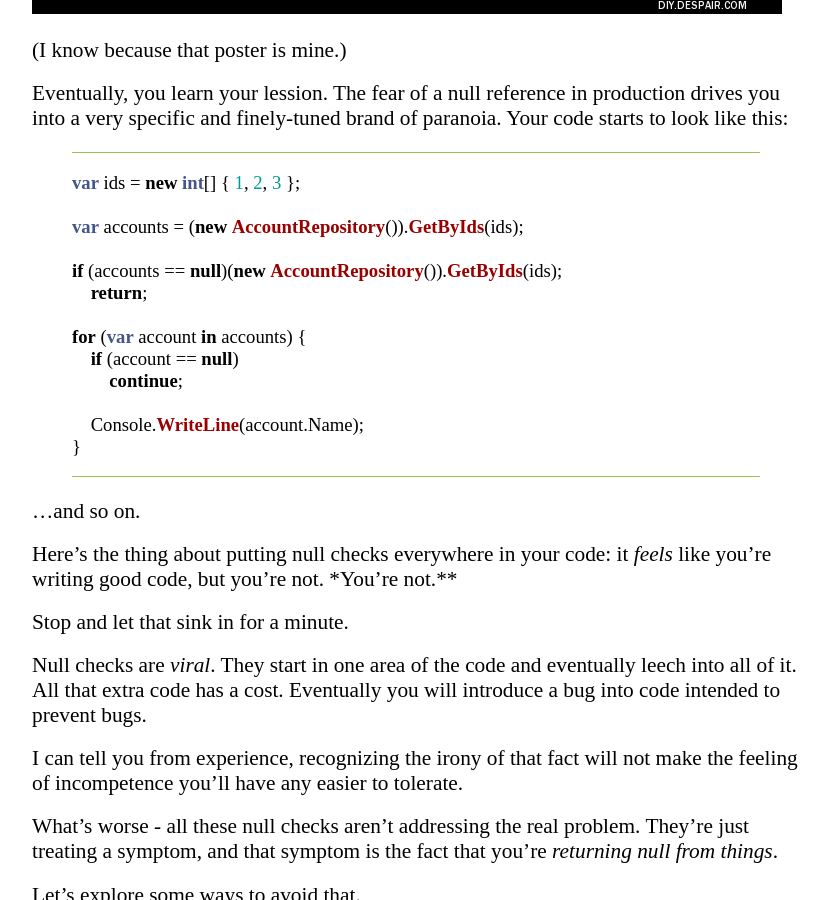
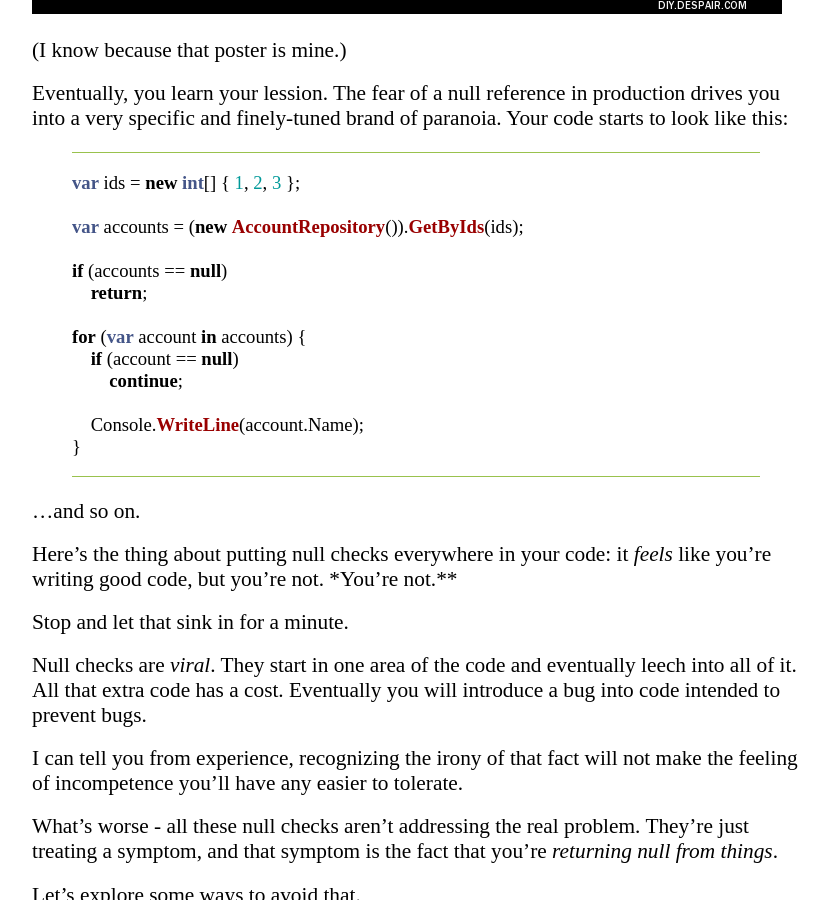
Before and after one commit to jtompkins/joshtompkins.com, a Jekyll site: the page built from _posts/2015-5-1-stop-returning-null.md, in a window 1280 px wide and 900 px high, scrolled down 2081 px. Shown: the whole window, without its empty margins (224-1053 px from the left). Built offline with Jekyll 4.4.1, drawn with Linux system fonts in a browser that asks for light colours; nearby versions of some CDN libraries.

Commit message:
Sigh. Code fixes.

```diff
--- a/_posts/2015-5-1-stop-returning-null.md
+++ b/_posts/2015-5-1-stop-returning-null.md
@@ -62,7 +62,7 @@ var ids = new int[] { 1, 2, 3 };
 
 var accounts = (new AccountRepository()).GetByIds(ids);
 
-if (accounts == null)(new AccountRepository()).GetByIds(ids);
+if (accounts == null)
     return;
 
 for (var account in accounts) {
```
